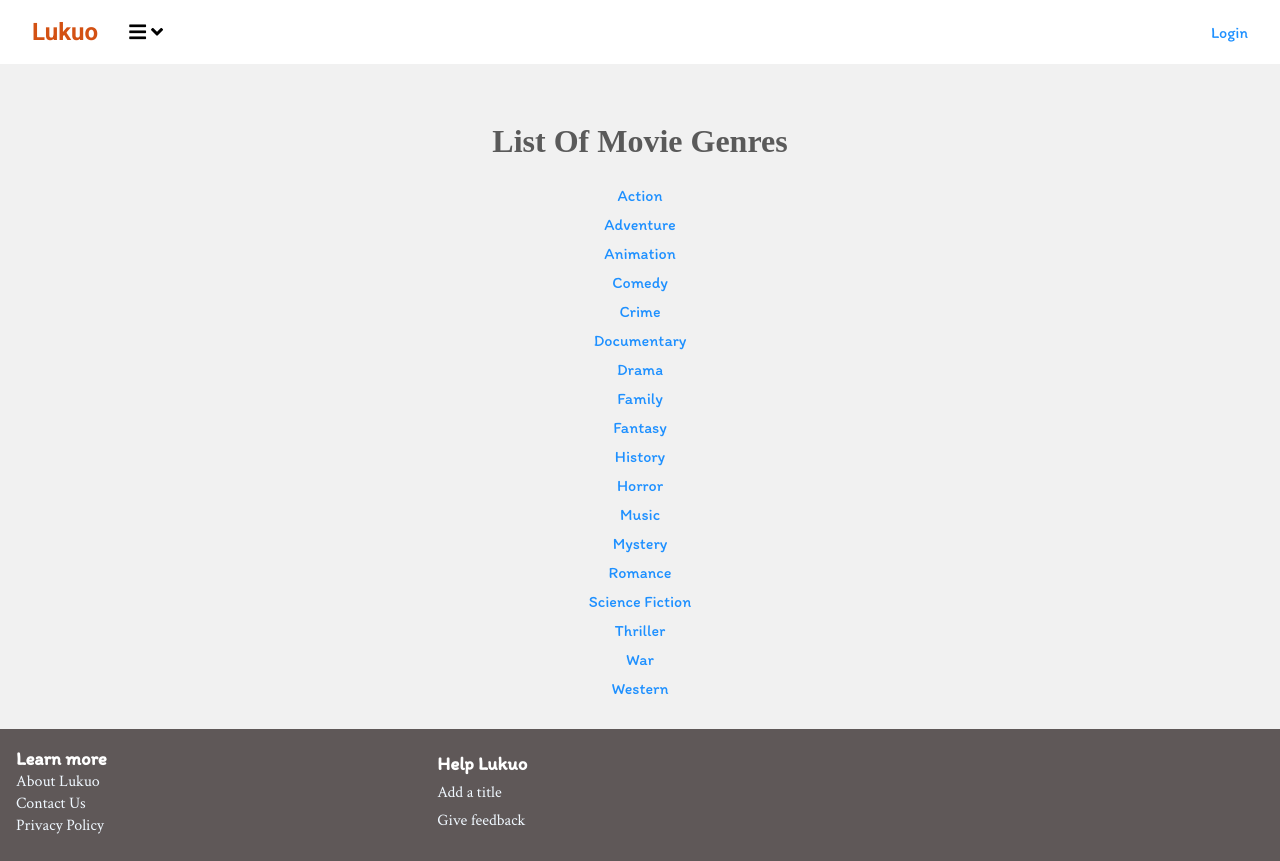
After one commit to goodnewsj62/Lukuo-recommender, a Flask app: page /movie/genres in a window 1280 px wide. The commit adds this page. Run offline with Flask 2, Linux system fonts and the light colour scheme; parts of the project's set-up code (start-up, migrations or seed data) failed here and were passed over; some libraries are stand-ins or nearby versions.

Commit message:
second commit more genre

```diff
--- /dev/null
+++ b/flask_app/static/all-genres.css
@@ -0,0 +1,45 @@
+main {
+    display: flex;
+    flex-flow: column nowrap;
+    justify-content: center;
+    padding: 10px;
+}
+
+.page-title {
+    width: 100%;
+    display: flex;
+    justify-content: center;
+    align-items: center;
+    color: #5a5a5a;
+}
+
+.list-genre {
+    height: 40vh;
+    display: flex;
+    flex-direction: column;
+    flex-wrap: wrap;
+    align-items: center;
+    padding: 10px;
+    margin-top: 1rem;
+}
+
+.list-genre a {
+    text-decoration: none;
+    color: #1e90ff;
+    margin-bottom: 10px;
+}
+
+.list-genre a:hover,
+.list-genre a:active {
+    text-decoration: underline;
+}
+
+@media screen and (min-width:700px) {
+    main {
+        padding: 0.7rem 5rem;
+    }
+    .list-genre {
+        height: auto;
+        flex-wrap: nowrap;
+    }
+}
--- a/flask_app/templates/base.html
+++ b/flask_app/templates/base.html
@@ -74,8 +74,8 @@
                                 Rate More
                             </a>
                         </li>
-                        <li style="display: none;">
-                            <a href="#">
+                        <li>
+                            <a href="{{url_for('blog.recommended')}}">
                                 Recommended for you
                             </a>
                         </li>
--- /dev/null
+++ b/flask_app/templates/blog/genres.html
@@ -0,0 +1,29 @@
+{% extends 'base.html' %} {% block title %}
+<title>movie genres</title>{% endblock %} {% block style %}
+<link rel="stylesheet" href="{{url_for('static', filename = './all-genres.css')}}">{% endblock %} {% block content%}
+<main>
+    <div class="page-title">
+        <h1>List Of Movie Genres</h1>
+    </div>
+    <div class="list-genre">
+        <a href="{{url_for('blog.movie_genre', genre = 'action')}}">Action</a>
+        <a href="{{url_for('blog.movie_genre', genre = 'adventure')}}">Adventure</a>
+        <a href="{{url_for('blog.movie_genre', genre = 'animation')}}">Animation</a>
+        <a href="{{url_for('blog.movie_genre', genre = 'comedy')}}">Comedy</a>
+        <a href="{{url_for('blog.movie_genre', genre = 'crime')}}">Crime</a>
+        <a href="{{url_for('blog.movie_genre', genre = 'documentary')}}">Documentary</a>
+        <a href="{{url_for('blog.movie_genre', genre = 'drama')}}">Drama</a>
+        <a href="{{url_for('blog.movie_genre', genre = 'family')}}">Family</a>
+        <a href="{{url_for('blog.movie_genre', genre = 'fantasy')}}">Fantasy</a>
+        <a href="{{url_for('blog.movie_genre', genre = 'history')}}">History</a>
+        <a href="{{url_for('blog.movie_genre', genre = 'horror')}}">Horror</a>
+        <a href="{{url_for('blog.movie_genre', genre = 'music')}}">Music</a>
+        <a href="{{url_for('blog.movie_genre', genre = 'mystery')}}">Mystery</a>
+        <a href="{{url_for('blog.movie_genre', genre = 'romance')}}">Romance</a>
+        <a href="{{url_for('blog.movie_genre', genre = 'science fiction')}}">Science Fiction</a>
+        <a href="{{url_for('blog.movie_genre', genre = 'thriller')}}">Thriller</a>
+        <a href="{{url_for('blog.movie_genre', genre = 'war')}}">War</a>
+        <a href="{{url_for('blog.movie_genre', genre = 'western')}}">Western</a>
+    </div>
+</main>
+{% endblock %}
```
